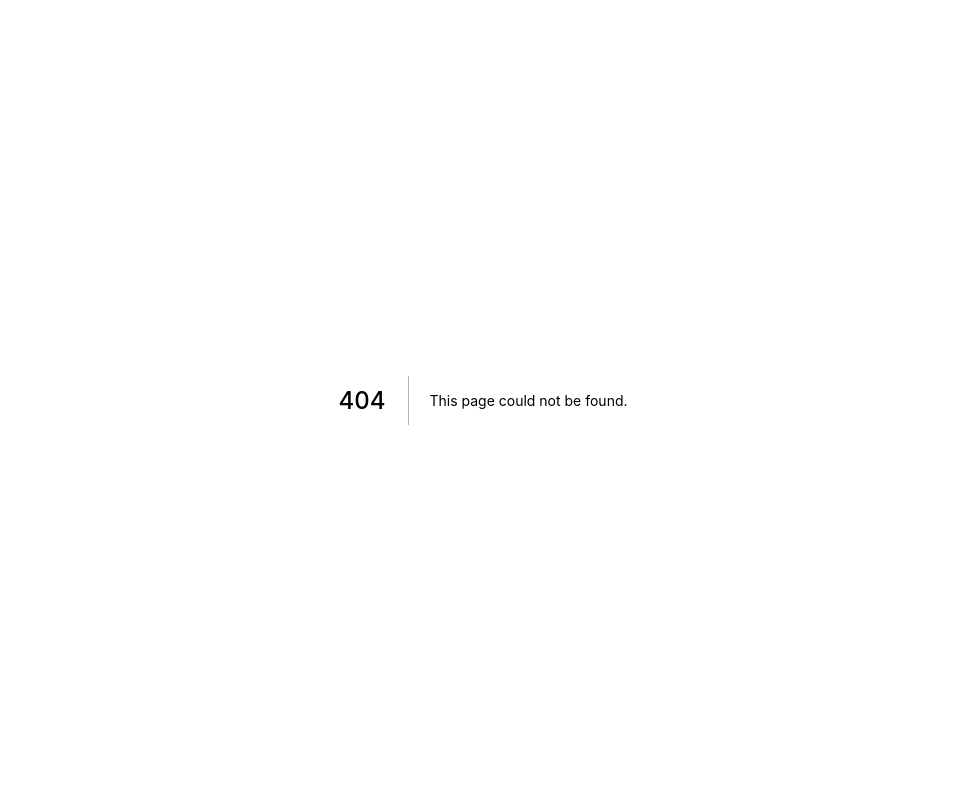
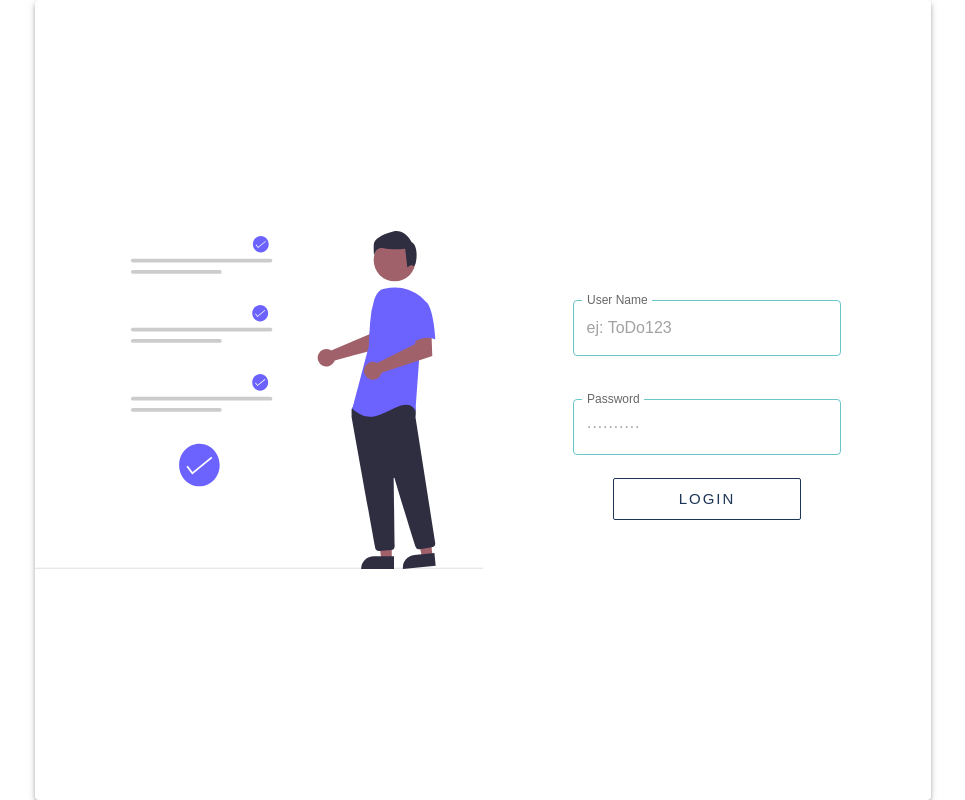
Before and after one commit to SaguaSantiago/To-Do-Page, a Next.js app: page /login in a window 1280 px wide. Before the commit this address had no page. Shown: the whole page, without its empty margins (157-1122 px from the left). Built offline with nearby package versions, Linux system fonts and the light colour scheme; a web font is replaced by a local one.

Commit message:
login page

```diff
--- a/Components/CustomComponents/CustomButton/index.js
+++ b/Components/CustomComponents/CustomButton/index.js
@@ -1,10 +1,11 @@
 import { Button, styled } from '@mui/material'
 
 const StyledButton = styled(Button)(
-  ({ theme }) => `
+  ({ theme, spacing }) => `
       color:${theme.palette.primary.dark};
       border-color: ${theme.palette.primary.dark};
-      border-radius: 2px
+      border-radius: 2px;
+      letter-spacing: ${spacing ? spacing : ''}
     `,
 )
 
--- a/Components/CustomComponents/CustomTextfield/index.js
+++ b/Components/CustomComponents/CustomTextfield/index.js
@@ -30,11 +30,13 @@ export default function CustomTextfield({ label, placeholder, ...props }) {
         sx={{ marginTop: '20px' }}
         placeholder={placeholder ? placeholder : ''}
         label={label ? label : ''}
-        inputProps={{ notched: true }}
+        inputProps={{ notched: 'true' }}
         InputLabelProps={{ shrink: true }}
         fullWidth
       />
-      <FormHelperText error>{meta.error}</FormHelperText>
+      <FormHelperText sx={{ height: '20px' }} error>
+        {meta.touched && meta.error ? meta.error : null}
+      </FormHelperText>
     </>
   )
 }
--- /dev/null
+++ b/objects/index.js
@@ -0,0 +1,16 @@
+export const LOGINFORMOBJECT = [
+    {
+      id: 1,
+      name: 'userName',
+      placeholder: 'ej: ToDo123',
+      label: 'User Name',
+      type: 'text',
+    },
+    {
+      id: 2,
+      name: 'password',
+      placeholder: '··········',
+      label: 'Password',
+      type: 'password',
+    },
+  ]
--- /dev/null
+++ b/pages/login.js
@@ -0,0 +1,84 @@
+import { Grid, Paper, styled } from '@mui/material'
+import CustomButton from 'Components/CustomComponents/CustomButton'
+import CustomTextfield from 'Components/CustomComponents/CustomTextfield'
+import { Formik, Form } from 'formik'
+import Image from 'next/image'
+import { LOGINFORMOBJECT } from 'objects'
+import { LoginValidation } from 'validation'
+import LoginImage from './../public/assets/undraw_chore_list_re_2lq8.svg'
+
+const StyledPaper = styled(Paper)(
+  (props) => `
+  min-width: 100%;
+  max-width: 70vw;
+  min-height: 100vh;
+`,
+)
+
+const ImgContainer = styled('div')`
+  position: relative;
+  width: 100%;
+  height: 60vh;
+`
+
+const StyledDiv = styled('div')`
+  width: 70%;
+  margin: 0 auto;
+`
+
+export default function Login() {
+  return (
+    <Grid justifyContent='center' container>
+      <Grid item xs={12} sm={8.4}>
+        <StyledPaper elevation={4}>
+          <Grid sx={{ height: '100vh' }} container justifyContent='center' alignItems='center'>
+            <Grid item xs={12} md={6}>
+              <ImgContainer>
+                <Image src={LoginImage} layout='fill' objectFit='contain' objectPosition='center' />
+              </ImgContainer>
+            </Grid>
+            <Grid sx={{ padding: '0 10%' }} item xs={12} md={6}>
+              <Formik
+                initialValues={{
+                  userName: '',
+                  password: '',
+                }}
+                validationSchema={LoginValidation}
+                onSubmit={(res) => {
+                  console.log(res)
+                }}
+              >
+                {({}) => (
+                  <Form autoComplete='off'>
+                    <Grid container direction='column'>
+                      {LOGINFORMOBJECT.map(({ id, label, placeholder, name, type }) => (
+                        <CustomTextfield
+                          type={type}
+                          placeholder={placeholder}
+                          name={name}
+                          label={label}
+                          key={id}
+                        />
+                      ))}
+                      <StyledDiv>
+                        <CustomButton
+                          spacing='2px'
+                          fullWidth
+                          color='primary'
+                          variant='outlined'
+                          size='large'
+                        >
+                          LOGIN
+                        </CustomButton>
+                      </StyledDiv>
+                    </Grid>
+                  </Form>
+                )}
+              </Formik>
+            </Grid>
+          </Grid>
+        </StyledPaper>
+      </Grid>
+    </Grid>
+  )
+}
--- /dev/null
+++ b/validation/index.js
@@ -0,0 +1,10 @@
+import * as yup from 'yup'
+
+export const LoginValidation = yup.object({
+  userName: yup
+    .string()
+    .required('Este campo es obligatorio')
+    .min(6, 'Debe contener al menos 6 caracteres')
+    .max(15, 'Debe contener mas de 15 caracteres'),
+  password: yup.string().required('Este campo es obligatorio'),
+})
```
Also changed, not shown: pages/index.js (+1 -29 lines), public/assets/undraw_chore_list_re_2lq8.svg (added).
